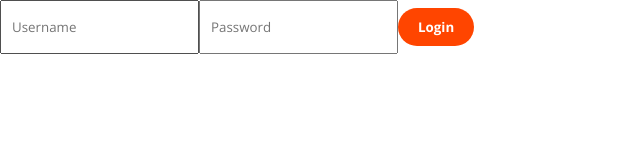
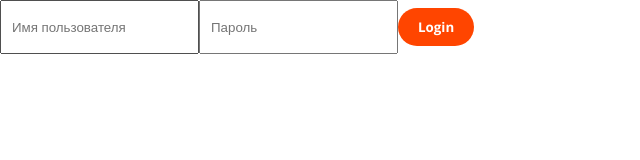
Before and after one commit to L1nia/spo_one, a React (Create React App) app: page /login in a window 1280 px wide. Shown: the top 160 px of the page, without its empty margins (0-640 px from the left). Built offline with nearby package versions, Linux system fonts and the light colour scheme.

Commit message:
Update Login.jsx

```diff
--- a/src/pages/auth/Login.jsx
+++ b/src/pages/auth/Login.jsx
@@ -35,14 +35,14 @@ export const Login = () => {
       <div className="loginContainer">
         <input
           type="text"
-          placeholder="Username"
+          placeholder="Имя пользователя"
           id="username"
           onChange={handleChange}
           className="loginInput"
         ></input>
         <input
           type="password"
-          placeholder="Password"
+          placeholder="Пароль"
           id="password"
           onChange={handleChange}
           className="loginInput"
```
